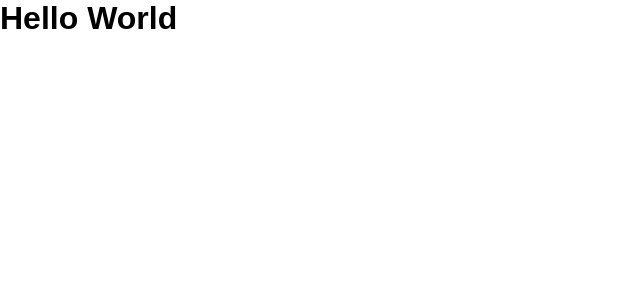
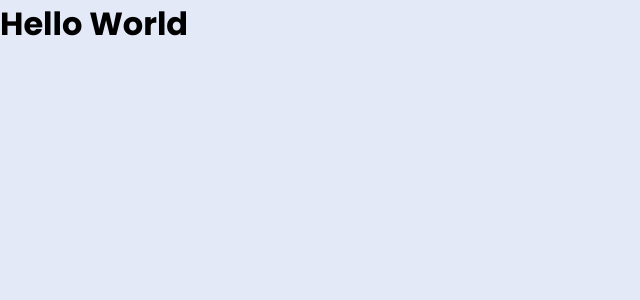
Before and after one commit to ThiagoFdaSLopes/fullstack-angular, an Angular app in the folder frontend/: page / in a window 1280 px wide. Shown: the top 300 px of the page, without its empty margins (0-640 px from the left). Built offline with nearby package versions, Linux system fonts and the light colour scheme.

Commit message:
feat: Add class Style

```diff
--- a/frontend/src/styles.css
+++ b/frontend/src/styles.css
@@ -18,5 +18,24 @@
     margin: 0;
     padding: 0;
     box-sizing: border-box;
-    font-family: Arial, Helvetica, sans-serif;
+    font-family: 'Poppins', sans-serif;
 }
+
+body {
+    height: 100vh;
+    background: var(--body-color);
+    transition: var(--tran-03);
+}
+
+body.dark {
+    --body-color: #18191A;
+    --sidebar-color: #242526;
+    --primary-color: #3A3B3C;
+    --primary-color-light: #3A3B3C;
+    --toggle-color: #FFF;
+    --text-color: #FFF;
+}
+
+body.dark .switch::before {
+    left: 25px;
+}
```
